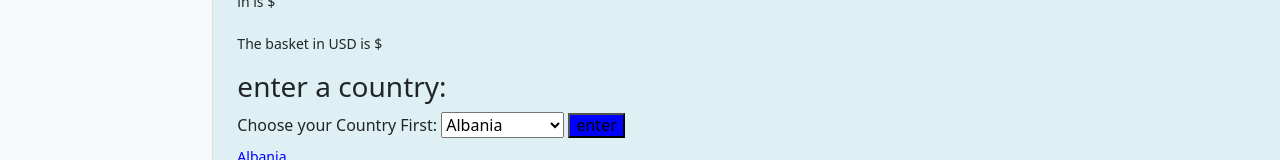
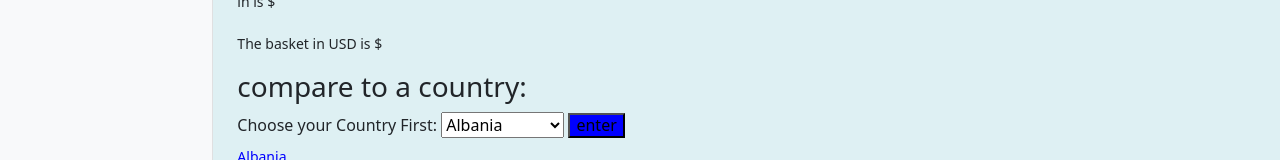
Before and after one commit to virginiabrobertson/virginiabrobertson.github.io, a plain HTML site: page countrydata.html in a window 1280 px wide. Shown: the part 514-674 px from the top of the page. Drawn offline with nearby package versions, Linux system fonts and the light colour scheme; a script that the page names is missing.

Commit message:
Add files via upload

```diff
--- a/countrydata.html
+++ b/countrydata.html
@@ -238,7 +238,7 @@
     </p>
 
     <h3>
-      enter a country:
+      compare to a country:
       <br>
     </h3>
     <h6>
```
